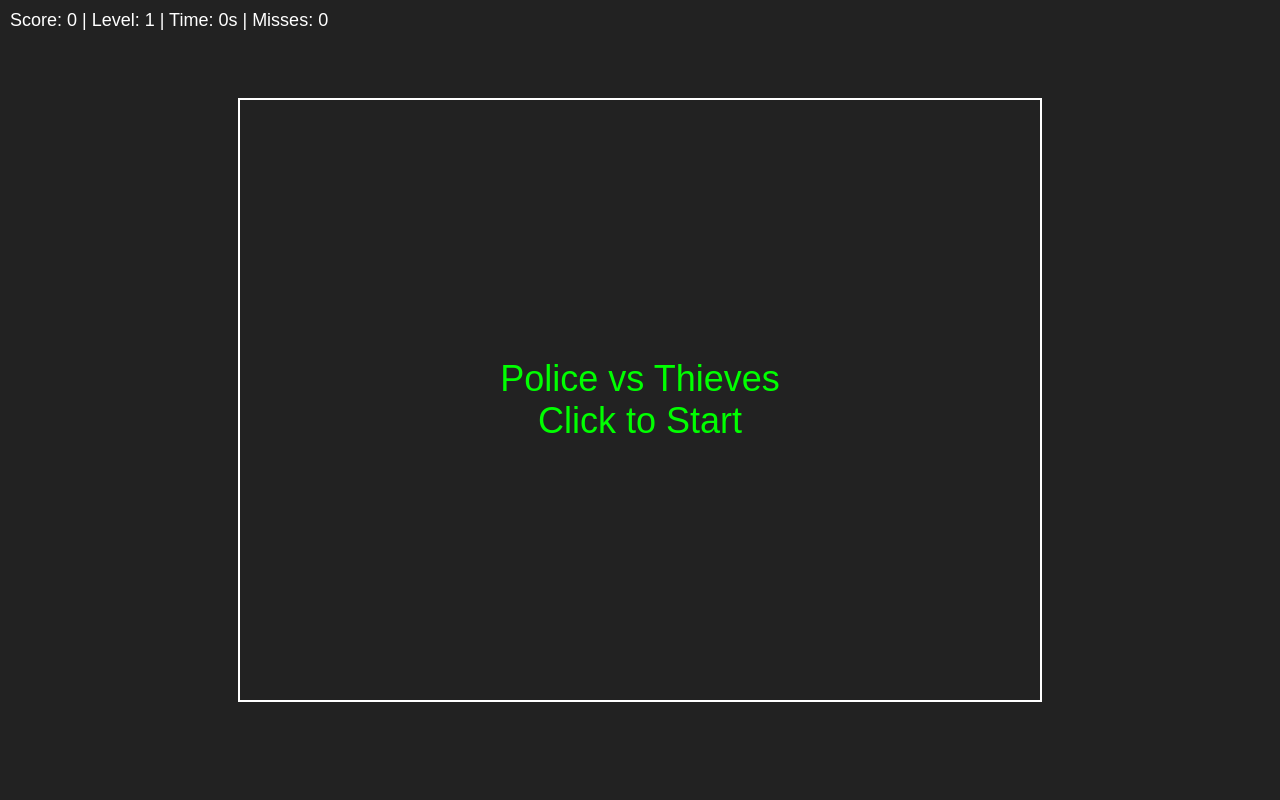
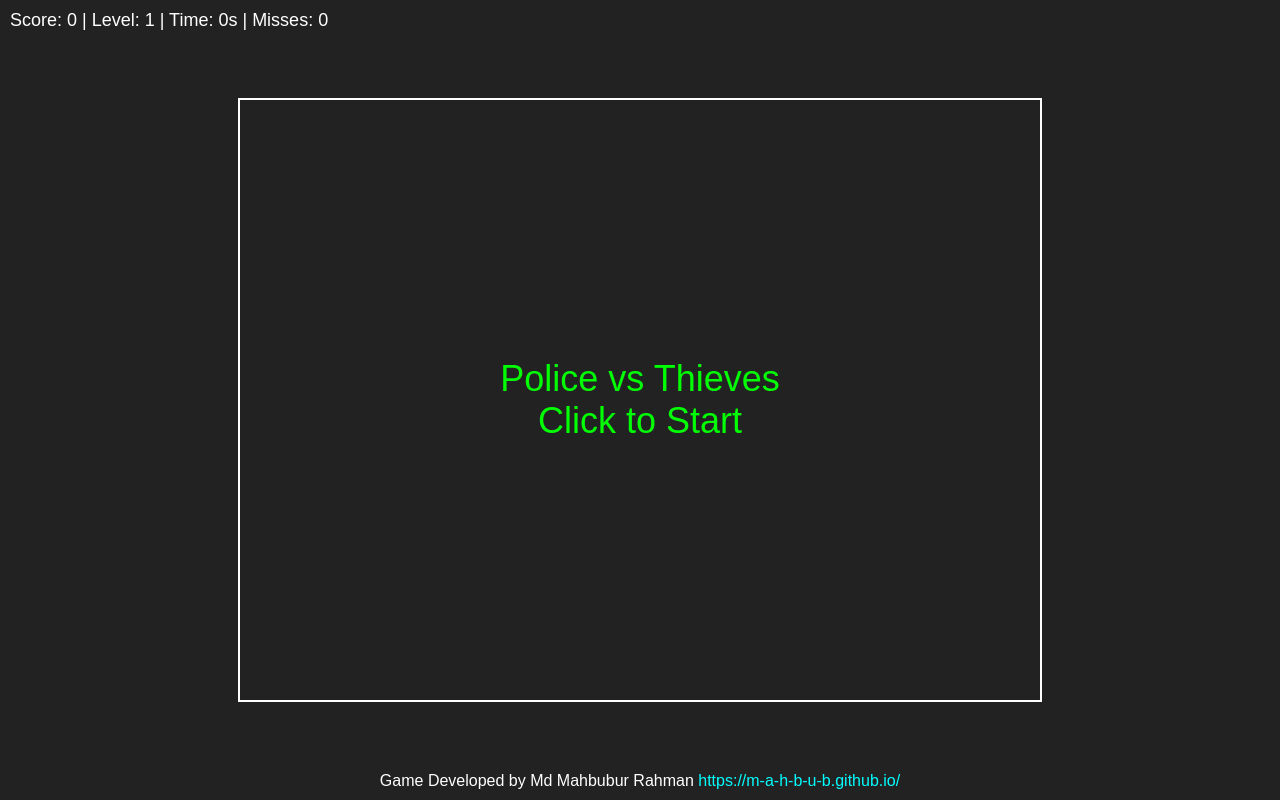
Before and after one commit to m-a-h-b-u-b/police-vs-thief-game-reactjs, a plain HTML site: page index.html in a window 1280 px wide. Drawn offline with Linux system fonts and the light colour scheme.

Commit message:
Update index.html

```diff
--- a/index.html
+++ b/index.html
@@ -65,6 +65,23 @@ button {
     color:lime;
     cursor:pointer;
 }
+
+#footer {
+    position: absolute;
+    bottom: 10px;
+    width: 100%;
+    text-align: center;
+    font-size: 16px;
+    color: white;
+    font-family: sans-serif;
+}
+#footer a {
+    text-decoration: none;
+    color: cyan;
+}
+#footer a:hover {
+    text-decoration: underline;
+}
 </style>
 </head>
 <body>
@@ -72,6 +89,7 @@ button {
 <div id="info">Score: 0 | Level: 1 | Time: 0s | Misses: 0</div>
 <div id="gameOver"></div>
 <div id="startScreen">Police vs Thieves<br/>Click to Start</div>
+<div id="footer">Game Developed by Md Mahbubur Rahman <a href="https://m-a-h-b-u-b.github.io/" target="_blank">https://m-a-h-b-u-b.github.io/</a></div>
 
 <script>
 const canvas = document.getElementById('gameCanvas');
```
